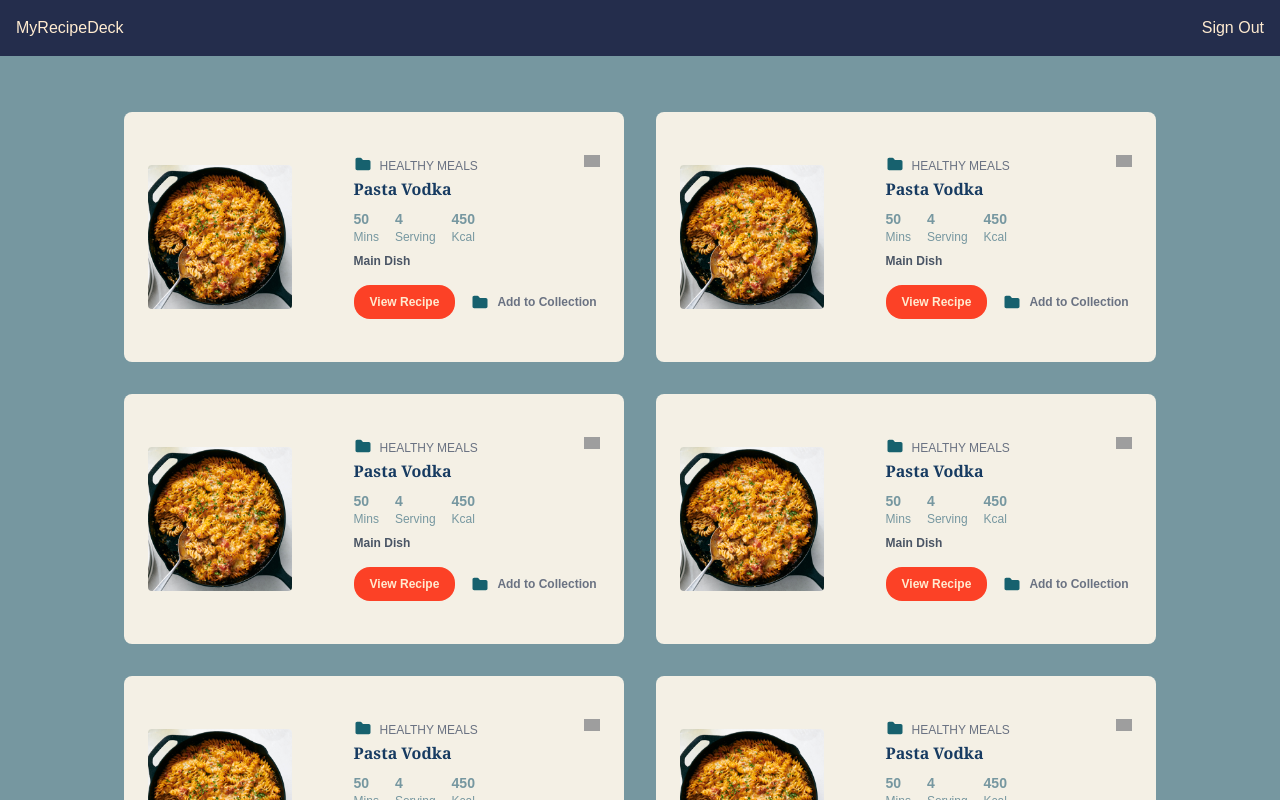
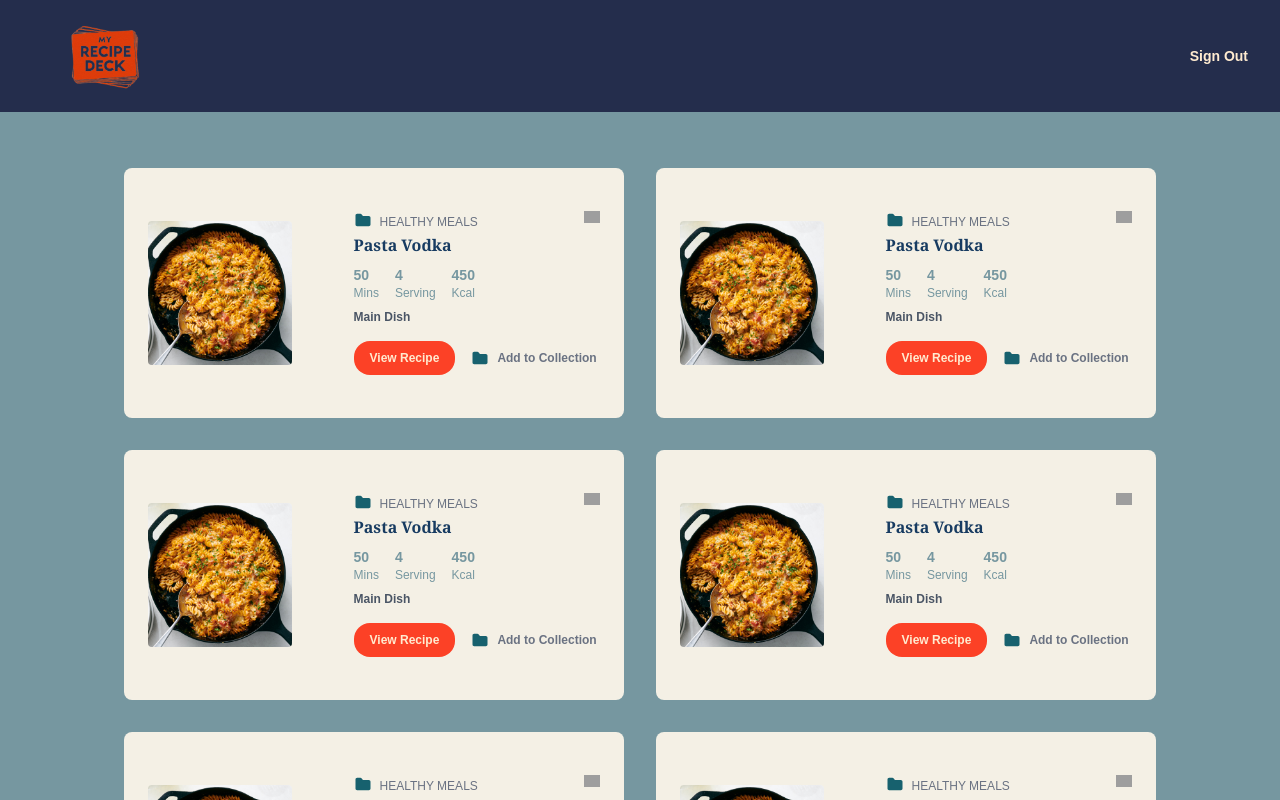
Before and after one commit to mert2kk/MyRecipeDeck, a Next.js app: page / in a window 1280 px wide. Both pictures are taken after a click on the button "Signed in". Shown: the top 800 px of the page. Built offline with nearby package versions, Linux system fonts and the light colour scheme; grey boxes are pictures that could not be loaded.

Commit message:
Logo is added

```diff
--- a/app/components/common/Header.tsx
+++ b/app/components/common/Header.tsx
@@ -1,8 +1,16 @@
+import Image from 'next/image'
+
 export default function Header() {
   return (
-    <div className="flex justify-between items-center p-4 bg-[#242d4c] flex-row w-screen">
-      <h1>MyRecipeDeck</h1>
-      <button>Sign Out</button>
+    <div className="flex justify-between items-center p-4 bg-[#242d4c] flex-row w-screen h-28">
+      <Image
+        src="/images/myRecipeDeck.png"
+        width={100}
+        height={100}
+        alt="logo"
+        className="ml-10 p-2"
+      />
+      <button className="p-4 font-semibold text-sm ">Sign Out</button>
     </div>
   )
 }
```
Also changed, not shown: public/images/MyRecipeDeck.png (added).
